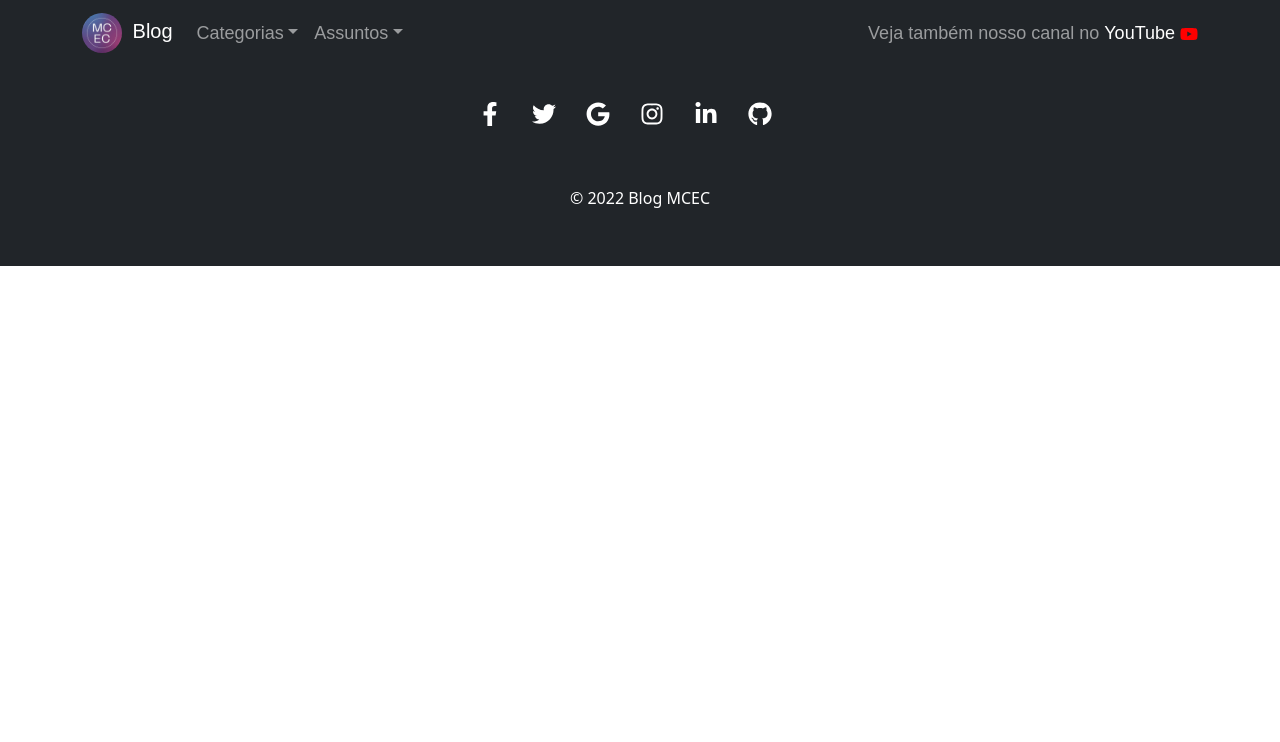
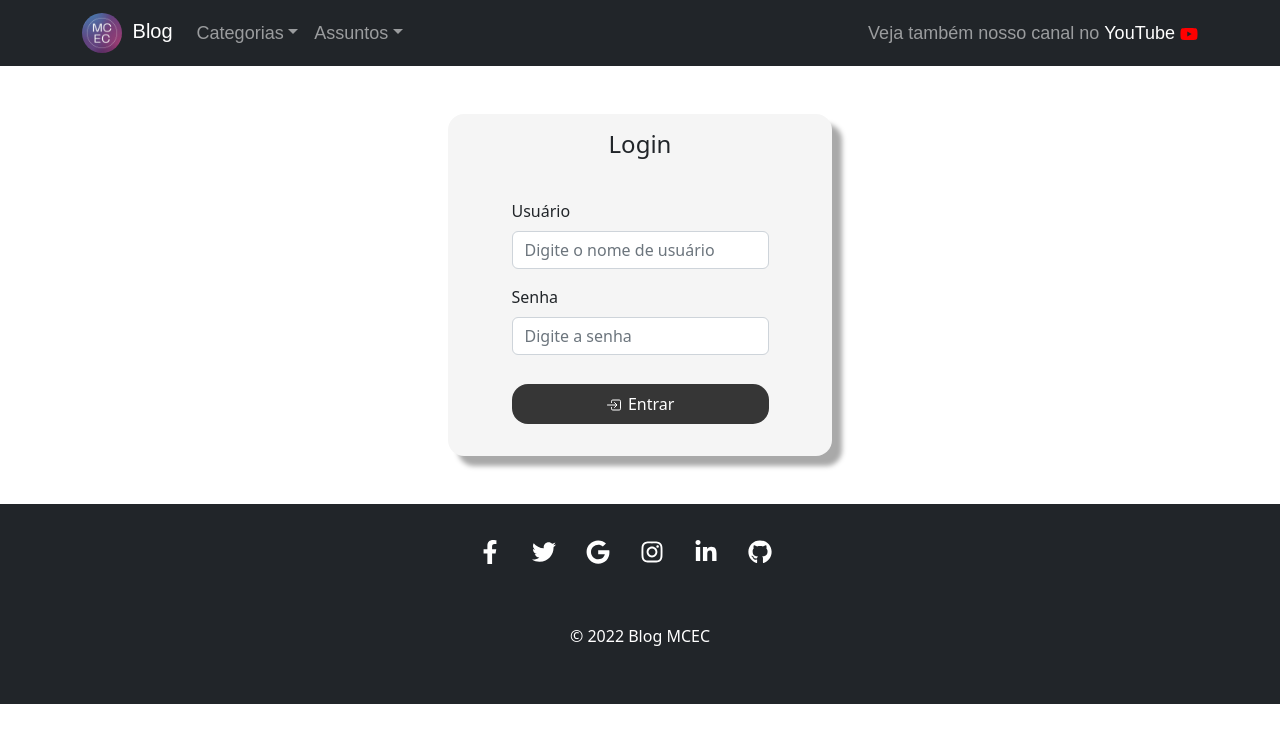
Before and after one commit to basilioruan/blog, a React (Create React App) app in the folder frontend/: page /admin in a window 1280 px wide. Shown: the top 742 px of the page. Built offline with nearby package versions, Linux system fonts and the light colour scheme.

Commit message:
feat: creating login screen layout

```diff
--- /dev/null
+++ b/frontend/src/components/LoginCard/LoginCard.tsx
@@ -0,0 +1,46 @@
+import React from 'react';
+import { Form, FormGroup, Input, Label } from 'reactstrap';
+import { MainContent } from './styles';
+import { IoEnterOutline } from 'react-icons/io5';
+
+const LoginCard: React.FC = () => {
+  return (
+    <MainContent>
+      <div className="header">
+        <h4>Login</h4>
+      </div>
+      <div className="body">
+        <Form>
+          <FormGroup>
+            <Label for="exampleEmail">
+              Usuário
+            </Label>
+            <Input
+              id="exampleEmail"
+              name="email"
+              placeholder="Digite o nome de usuário"
+              type="email"
+            />
+          </FormGroup>
+          <FormGroup>
+            <Label for="examplePassword">
+              Senha
+            </Label>
+            <Input
+              id="examplePassword"
+              name="password"
+              placeholder="Digite a senha"
+              type="password"
+            />
+          </FormGroup>
+          <button className="login-btn">
+            <span className="icon"><IoEnterOutline /></span>
+            Entrar
+          </button>
+        </Form>
+      </div>
+    </MainContent>
+  )
+}
+
+export default LoginCard;
--- /dev/null
+++ b/frontend/src/components/LoginCard/styles.ts
@@ -0,0 +1,48 @@
+import styled, { css } from 'styled-components';
+
+export const MainContent = styled.div`
+  ${() => css`
+    width: 30%;
+
+    margin: 3rem 0;
+
+    background: #f5f5f5;
+
+    border-radius: 1rem;
+
+    box-shadow: 10px 10px 5px #a9a9a9;
+
+    h4 {
+      margin-top: 1rem;
+    }
+
+    .header {
+      display: flex;
+      justify-content: center;
+    }
+
+    .body {
+      display: flex;
+      justify-content: center;
+      padding: 2rem;
+
+      .login-btn {
+        width: 100%;
+
+        margin-top: 0.8rem;
+        padding: 0.5rem;
+
+        border-radius: 1rem;
+        border: 0;
+
+        background-color: #363636;
+
+        color: #fff;
+
+        .icon {
+          margin-right: 0.4rem;
+        }
+      }
+    }
+  `}
+`
--- /dev/null
+++ b/frontend/src/pages/Login/Login.tsx
@@ -0,0 +1,13 @@
+import React from 'react';
+import LoginCard from '../../components/LoginCard/LoginCard';
+import { MainContent } from './styles';
+
+const Login: React.FC = () => {
+  return (
+    <MainContent>
+      <LoginCard />
+    </MainContent>
+  )
+}
+
+export default Login;
--- /dev/null
+++ b/frontend/src/pages/Login/styles.ts
@@ -0,0 +1,9 @@
+import styled, { css } from 'styled-components';
+
+export const MainContent = styled.div`
+  ${() => css`
+    display: flex;
+    justify-content: center;
+    align-items: center;
+  `}
+`
--- a/frontend/src/routes.tsx
+++ b/frontend/src/routes.tsx
@@ -3,6 +3,7 @@ import { Route, Routes } from 'react-router-dom';
 import Home from './pages/Home/Home';
 import Post from './pages/Post/Post';
 import Posts from './pages/Posts/Posts';
+import Login from './pages/Login/Login';
 
 const Router = () => {
   return (
@@ -10,6 +11,7 @@ const Router = () => {
       <Route path="" element={<Home />} />
       <Route path="/posts" element={<Posts />} />
       <Route path="/post" element={<Post />} />
+      <Route path="/admin" element={<Login />} />
     </Routes>
   );
 }
```
